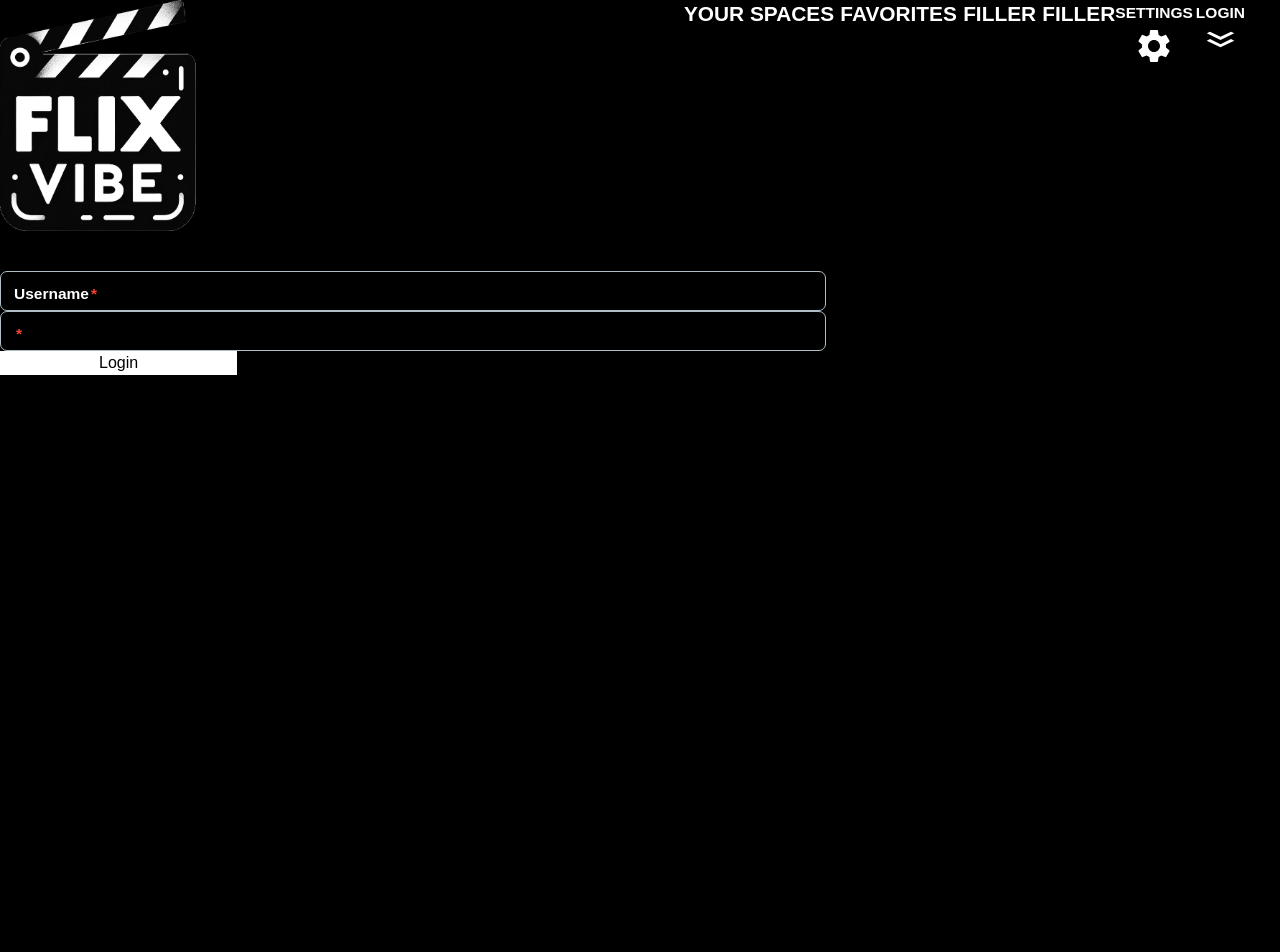
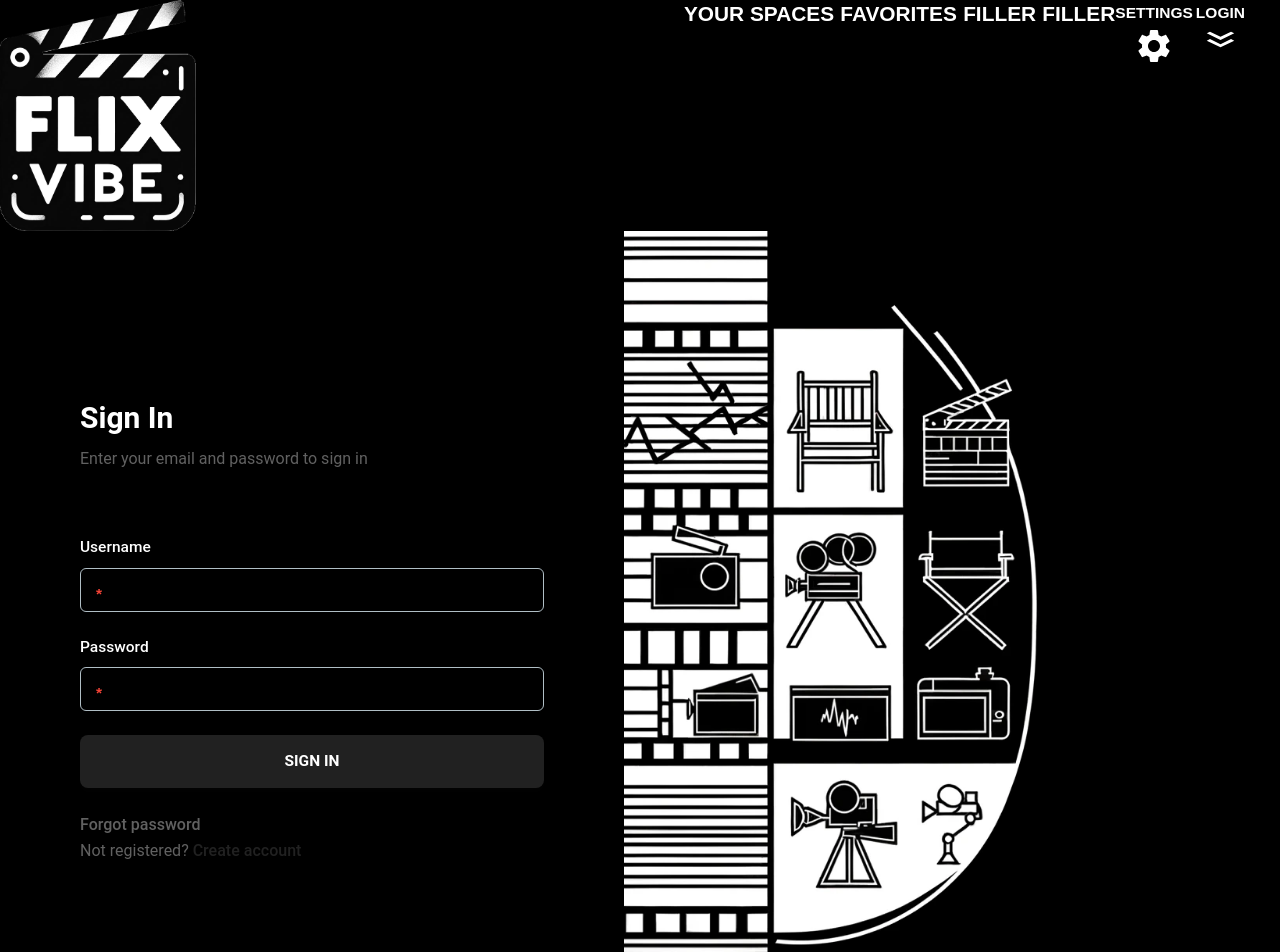
Before and after one commit to mhgarry/flix-vibe, a React (Vite) app in the folder client/: page /login in a window 1280 px wide. Shown: the top 952 px of the page. Before the commit the page ends 800 px from the top, so only its background shows below. Built offline with nearby package versions, Linux system fonts and the light colour scheme.

Commit message:
first draft login form ui

```diff
--- a/client/src/App.jsx
+++ b/client/src/App.jsx
@@ -1,5 +1,5 @@
 import Navbar from "./components/Nav/Navbar";
-import LoginForm from "./components/forms/LoginForm";
+import SignIn from "./components/forms/LoginForm";
 import Home from "./pages/Home";
 import RegisterUser from "./components/forms/RegisterUser";
 import Dashboard from "./pages/Dashboard";
@@ -12,7 +12,7 @@ function App() {
 
       <Routes>
         <Route path="/" element={<Home />} />
-        <Route path="/login" element={<LoginForm />} />
+        <Route path="/login" element={<SignIn />} />
         <Route path="/register" element={<RegisterUser />} />
         <Route path="/your-spaces" element={<Dashboard />} />
       </Routes>
--- a/client/src/components/forms/LoginForm.jsx
+++ b/client/src/components/forms/LoginForm.jsx
@@ -3,77 +3,105 @@ import { useAuth } from "../AuthContext";
 import { useNavigate } from "react-router-dom";
 import CustomError from "../errors/CustomError";
 
-import { Input } from "@material-tailwind/react";
+import { Typography, Input, Button } from "@material-tailwind/react";
 
-const LoginForm = () => {
+import backgroundImage from '../../assets/flix-illustration.png'
+export function SignIn() {
   const [userName, setUserName] = useState("");
   const [password, setPassword] = useState("");
   const { login, error } = useAuth();
-  let navigate = useNavigate(login);
+  const navigate = useNavigate();
 
   const handleLoginAttempt = async (e) => {
     e.preventDefault();
     const response = await login(userName, password);
     if (response && response.data) {
-      setUserName("");
-      setPassword("");
-
       navigate("/your-spaces");
-      console.log("logged in");
-    } else if (response && response.error) {
-      console.error(response.error);
-      setUserName("");
-      setPassword("");
     }
   };
+
   return (
-    <div className="w-container mt-10">
-      {" "}
-      <form onSubmit={handleLoginAttempt} className="w-screen bg-transparent">
-        <label htmlFor="username" className="hidden">
-          Username:
+    <section className="grid h-screen items-center lg:grid-cols-2">
+
+      <div className="my-auto p-8 text-center sm:p-10 md:p-20 xl:px-32 xl:py-24">
+             <Typography variant="h3" color="white" className="mb-2 text-left">
+          Sign In
+         </Typography>
+        <Typography color="gray" className="mb-16 font-normal text-left">
+         Enter your email and password to sign in
+         </Typography>
+        <form onSubmit={handleLoginAttempt} className="mx-auto  text-left">
+          <div className="mb-6">
+            <label htmlFor="username">
+              <Typography variant="small" className="mb-2 block font-medium text-white">
+                Username
+              </Typography>
             </label>
             <Input
+              id="username"
+              color="white"
+              size="lg"
               type="text"
+              name="username"
               value={userName}
               onChange={(e) => setUserName(e.target.value)}
-          placeholder="Username"
-          label="Username"
-          color="white"
-          autoFocus={false}
-          variant="outlined"
-          className="w-bigButton bg-transparent text-black h-10 focus:bg-transparent active:bg-transparent hover:bg-transparent enabled:bg-transparent  "
+              placeholder="Username*"
+              className="focus:!border-t-gray-900"
               required
-          autoSave="undefined"
-          autoComplete="undefined"
             />
-        <label htmlFor="username" className="hidden">
-          Password:
+          </div>
+          <div className="mb-6">
+            <label htmlFor="password">
+              <Typography variant="small" className="mb-2 block font-medium text-white">
+                Password
+              </Typography>
             </label>
             <Input
+              id="password"
+              color="white"
+              size="lg"
               type="password"
+              name="password"
               value={password}
               onChange={(e) => setPassword(e.target.value)}
-          placeholder="Password"
-          className="w-bigButton focus:bg-transparent active:bg-transparent hover:bg-transparent enabled:bg-transparent text-black h-10"
+              placeholder="Password*"
+              className="focus:!border-t-gray-900"
               required
-          color="white"
-          variant="outlined"
-          autoSave="false"
-          autoComplete="false"
             />
-        {/* {error && <p>{error.message}</p>} */}
-        <button
-          type="submit"
-          // disabled={loading}
-          className="w-bigButton bg-white text-black"
+          </div>
+
+          <Button color="gray" size="lg" className=" mb-6" type="submit" fullWidth>
+            Sign In
+          </Button>
+          {error && <CustomError errorMessage={error} />}
+         <div className="flex flex-wrap items-center justify-between gap-2">
+                     <div className="flex flex-wrap items-center justify-between gap-2">
+
+            <Typography as="a" href="#" color="gray" className="font-medium">
+              Forgot password
+            </Typography>
+
+          </div>
+
+          </div>
+          <Typography
+            color="gray"
+            className=" text-left font-normal"
           >
-          Login
-        </button>
+            Not registered?{" "}
+            <a href="/register" className="font-medium text-gray-900">
+              Create account
+            </a>
+          </Typography>
         </form>
-      {error && <CustomError />}
       </div>
+      <img
+        src={backgroundImage}
+        alt="background image"
+        className="hidden h-screen w-50 object-cover lg:block"
+      />
+    </section>
   );
-};
+}
 
-export default LoginForm;
+export default SignIn;
--- /dev/null
+++ b/client/src/components/forms/test/LoginForm.jsx
@@ -0,0 +1,98 @@
+import { useState } from "react";
+import { useAuth } from "../../AuthContext";
+import { useNavigate } from "react-router-dom";
+import CustomError from "../../errors/CustomError";
+import {
+  Card,
+  Input,
+  Checkbox,
+  Button,
+  Typography,
+} from "@material-tailwind/react";
+
+const LoginFormTest = () => {
+  const [userName, setUserName] = useState("");
+  const [password, setPassword] = useState("");
+  const { login, error } = useAuth();
+  let navigate = useNavigate(login);
+
+  const handleLoginAttempt = async (e) => {
+    e.preventDefault();
+    const response = await login(userName, password);
+    if (response && response.data) {
+      setUserName("");
+      setPassword("");
+
+      navigate("/your-spaces");
+      console.log("logged in");
+    } else if (response && response.error) {
+      console.error(response.error);
+      setUserName("");
+      setPassword("");
+    }
+  };
+
+
+  return (
+     <Card color="black" shadow={false} className="w-conatiner mt-10 bg-black">
+      <Typography variant="h4" color="white">
+        Welcome back, come chill, come create
+      </Typography>
+      <Typography color="white" className="mt-1 text-md">
+        Sign in to your account to continue
+      </Typography>
+      <form onSubmit={handleLoginAttempt} className="bg-transparent mt-8 mb-2 w-80 max-w-screen-lg sm:w-96">
+        <div className="mb-1 flex flex-col gap-6 w-full">
+           <label htmlFor="username" className="hidden">
+          Username:
+        </label>
+
+          <Input
+           type="text"
+          value={userName}
+          onChange={(e) => setUserName(e.target.value)}
+          placeholder="Username"
+          label="Username"
+          color="white"
+          autoFocus={false}
+          variant="outlined"
+          className="w-bigButton bg-transparent text-black h-10 focus:bg-transparent active:bg-transparent hover:bg-transparent enabled:bg-transparent  "
+          required
+          autoSave="undefined"
+          autoComplete="undefined"
+            labelProps={{
+              className: "before:content-none after:content-none",
+            }}
+          />
+      <label htmlFor="password" className="hidden">
+          Password:
+        </label>
+         <Input
+          type="password"
+          value={password}
+          onChange={(e) => setPassword(e.target.value)}
+          placeholder="Password"
+          className="w-bigButton focus:bg-transparent active:bg-transparent hover:bg-transparent enabled:bg-transparent text-black h-10"
+          required
+          color="white"
+          variant="outlined"
+          autoSave="false"
+          autoComplete="false"
+
+            labelProps={{
+              className: "before:content-none after:content-none",
+            }}
+         />
+        <Button className="mt-6" fullWidth>
+          sign up
+        </Button>
+
+         {error && <CustomError />}
+        </div>
+         </form>
+      </Card>
+  );
+};
+
+
+export default LoginFormTest;
--- /dev/null
+++ b/client/src/components/liveStream/StreamHome.jsx
@@ -0,0 +1,31 @@
+import SpeakerScreenContainer from "./screens/speakerScreen/SpeakerScreenContainer";
+import ViewerScreenContainer from "./screens/ViewerScreenContainer";
+import WelcomeScreenContainer from "./screens/WelcomeScreenContainer";
+import { useState } from "react";
+
+// create my views for the live streaming section of the app
+const StreamHome = () => {
+  // keep track of users role in stream
+  const [appData, setAppData] = useState({ MeetingId: null, mode: null });
+  const [isSpeaker, setIsSpeaker] = useState({ meetingId: null, mode: null });
+  const [isViewer, setIsViewer] = useState({ meetingId: null, mode: null });
+
+  // return the screen based on the users role and id of the meeting they are connected to
+  return appData.MeetingId ? (
+    // if the user is a speaker in the meeting return the speaker screen
+    appData.mode === "CONFERENCE" ? (
+      <SpeakerScreenContainer meetingId={isSpeaker.meetingId} />
+    ) : (
+      <ViewerScreenContainer meetingId={isViewer.meetingId} />
+    )
+  ) : (
+    // if the user has no role assigned yet or hasn't joined a stream
+    <WelcomeScreenContainer
+      setIsSpeaker={setIsSpeaker}
+      setIsViewer={setIsViewer}
+      setAppData={setAppData}
+    />
+  );
+};
+
+export default StreamHome;
```
Also changed, not shown: client/src/assets/flix-illustration.png (added). Lines whose indentation alone changed are shown as unchanged.
